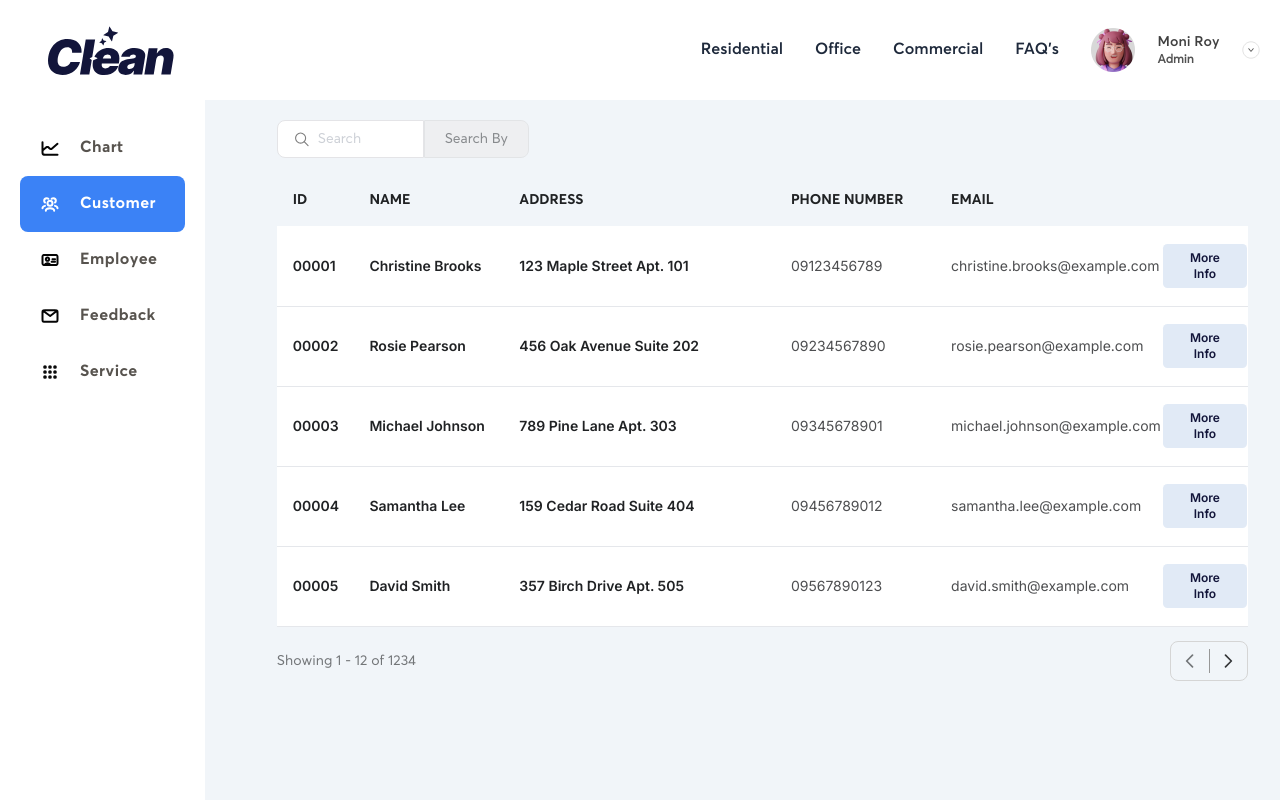
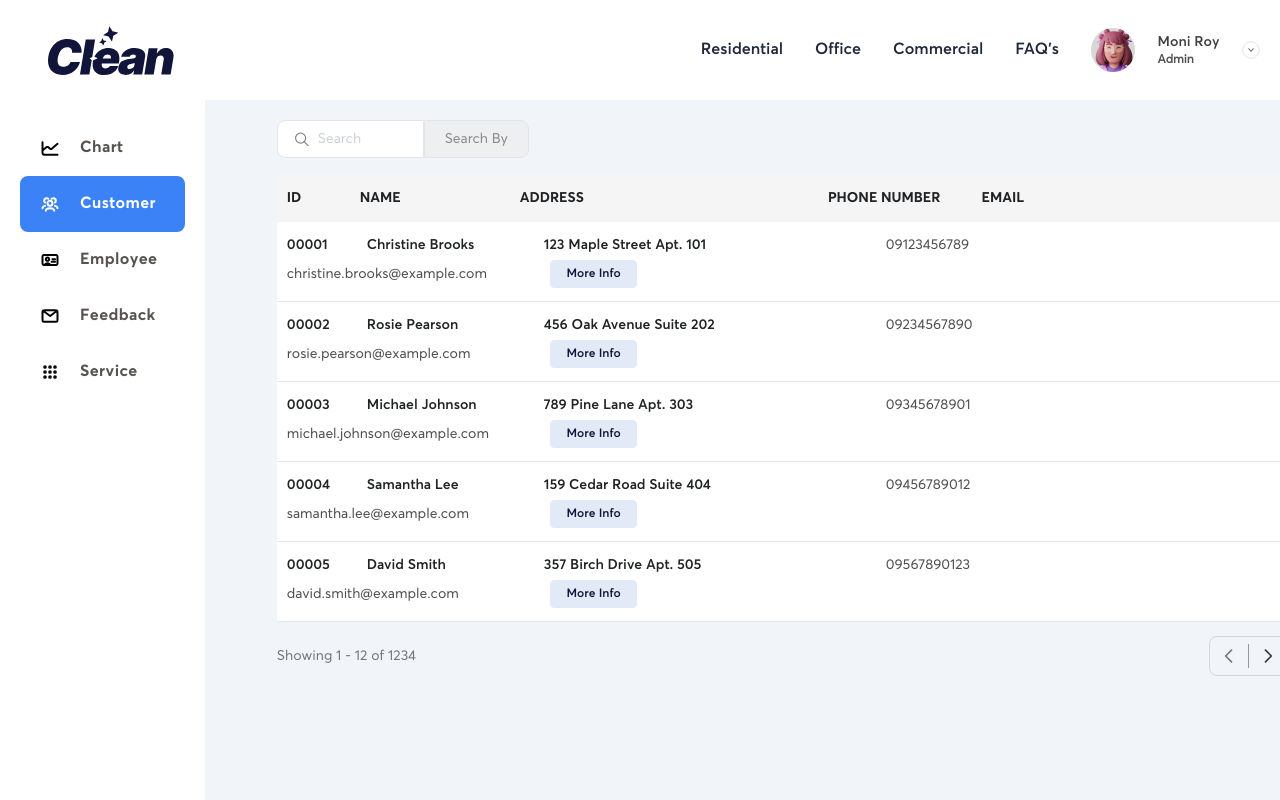
Before and after one commit to bichsonnhat/CleaningService, a Next.js app: page /dashboard/customer in a window 1280 px wide. Shown: the top 800 px of the page. Built offline with nearby package versions, Linux system fonts and the light colour scheme.

Commit message:
fix: convert table to div

```diff
--- /dev/null
+++ b/src/components/customer/CustomerRow.tsx
@@ -0,0 +1,64 @@
+import React from "react";
+
+type CustomerRowProps = {
+  id: string;
+  name: string;
+  address: string;
+  phone: string;
+  email?: string;
+};
+
+const CustomerRow: React.FC<CustomerRowProps> = ({
+  id,
+  name,
+  address,
+  phone,
+  email,
+}) => {
+  return (
+    <div className="flex flex-wrap w-full border-b border-gray-200 bg-white h-auto md:h-[80px] items-start md:items-center p-2.5">
+      <div className="w-full md:w-[80px] flex items-center justify-start  md:pl-0 mb-2 md:mb-0">
+        <div className="text-sm text-[#202224] font-Averta-Semibold">
+          <span className="md:hidden font-bold">ID: </span>
+          {id}
+        </div>
+      </div>
+
+      <div className="w-full md:w-[177px] flex items-center justify-start md:pl-0 mb-2 md:mb-0">
+        <div className="text-sm text-[#202224] font-Averta-Semibold">
+          <span className="md:hidden font-bold">NAME: </span>
+          {name}
+        </div>
+      </div>
+
+      <div className="w-full md:w-[342px] flex items-center justify-start  md:pl-0 mb-2 md:mb-0">
+        <div className="text-sm text-[#202224] font-Averta-Semibold">
+          <span className="md:hidden font-bold">ADDRESS: </span>
+          {address}
+        </div>
+      </div>
+
+      <div className="w-full md:w-[170px] flex items-center justify-start md:pl-0 mb-2 md:mb-0">
+        <div className="text-sm text-[#202224cc] font-Averta-Regular">
+          <span className="md:hidden font-bold">PHONE: </span>
+          {phone}
+        </div>
+      </div>
+
+      <div className="w-full md:w-[250px] flex items-center justify-start md:pl-0 mb-2 md:mb-0">
+        <div className="text-sm text-[#202224cc] font-Averta-Regular">
+          <span className="md:hidden font-bold">EMAIL: </span>
+          {email}
+        </div>
+      </div>
+
+      <div className="w-full md:w-[100px] flex items-center justify-end md:pl-0">
+        <button className="px-4 py-1.5 bg-[#6896d1] text-[#12153a] bg-opacity-20 text-xs rounded-[4.5px] font-Averta-Semibold hover:bg-opacity-50">
+          More Info
+        </button>
+      </div>
+    </div>
+  );
+};
+
+export default CustomerRow;
--- a/src/components/customer/CustomerTable.tsx
+++ b/src/components/customer/CustomerTable.tsx
@@ -1,8 +1,8 @@
 "use client";
 import React, { useState } from "react";
-import Table from "./Table";
 import Pagination from "./Pagination";
 import SearhBar from "./SearchBar";
+import CustomerRow from "./CustomerRow";
 
 type Customer = {
   id: string;
@@ -15,35 +15,27 @@ type Customer = {
 const columns = [
   {
     header: "ID",
-    accessor: "id",
-    className: "p-4 w-[80px] sm:w-[60px] md:w-[80px] lg:w-[100px]", // Thêm class responsive
+    className: "w-[80px] pl-2.5 hidden md:table-cell ",
   },
   {
     header: "NAME",
-    accessor: "name",
-    className: "w-[177px] sm:w-[150px] md:w-[177px] lg:w-[200px]",
+    className: "w-[177px] pl-2.5 hidden md:table-cell ",
   },
   {
     header: "ADDRESS",
-    accessor: "address",
-    className:
-      "hidden md:table-cell w-[342px] sm:w-[250px] md:w-[342px] lg:w-[400px]",
+    className: "w-[342px] pl-2.5 hidden md:table-cell ",
   },
   {
     header: "PHONE NUMBER",
-    accessor: "phone",
-    className:
-      "hidden md:table-cell w-[170px] sm:w-[150px] md:w-[170px] lg:w-[200px]",
+    className: "w-[170px] pl-2.5 hidden md:table-cell ",
   },
   {
     header: "EMAIL",
-    accessor: "email",
-    className: "w-[180px] sm:w-[150px] md:w-[180px] lg:w-[200px]",
+    className: "w-[250px] pl-2.5 hidden md:table-cell ",
   },
   {
     header: "",
-    accessor: "",
-    className: "hidden lg:table-cell w-[100px] sm:w-[80px] lg:w-[100px]",
+    className: "w-[100px] pl-2.5 hidden md:table-cell ",
   },
 ];
 
@@ -165,7 +157,24 @@ const CustomerTable = () => {
     <>
       <SearhBar setSearchTerm={setSearchTerm} />
 
-      <Table columns={columns} renderRow={renderRow} data={currentData} />
+      {/* title column */}
+      <div className="flex w-full bg-[#f5f5f5] h-[48px] items-center mt-4">
+        {columns.map((col, index) => (
+          <div
+            key={index}
+            className={`${col.className} text-left text-[#202224] text-sm font-Averta-Bold`}
+          >
+            {col.header}
+          </div>
+        ))}
+      </div>
+
+      {/* table */}
+      <div className="flex overflow-hidden flex-col justify-center w-full max-md:max-w-full">
+        {currentData.map((customer, index) => (
+          <CustomerRow key={customer.id} {...customer} />
+        ))}
+      </div>
 
       <Pagination
         currentPage={currentPage}
--- a/src/components/customer/Table.tsx
+++ /dev/null
@@ -1,26 +0,0 @@
-const Table = ({
-  columns,
-  renderRow,
-  data,
-}: {
-  columns: { header: string; accessor: string; className?: string }[];
-  renderRow: (item: any) => React.ReactNode;
-  data: any[];
-}) => {
-  return (
-    <table className="w-full mt-4">
-      <thead>
-        <tr className="text-left text-[#202224] text-sm font-Averta-Bold  h-[48px]">
-          {columns.map((col) => (
-            <th key={col.accessor} className={col.className}>
-              {col.header}
-            </th>
-          ))}
-        </tr>
-      </thead>
-      <tbody>{data.map((item) => renderRow(item))}</tbody>
-    </table>
-  );
-};
-
-export default Table;
```
